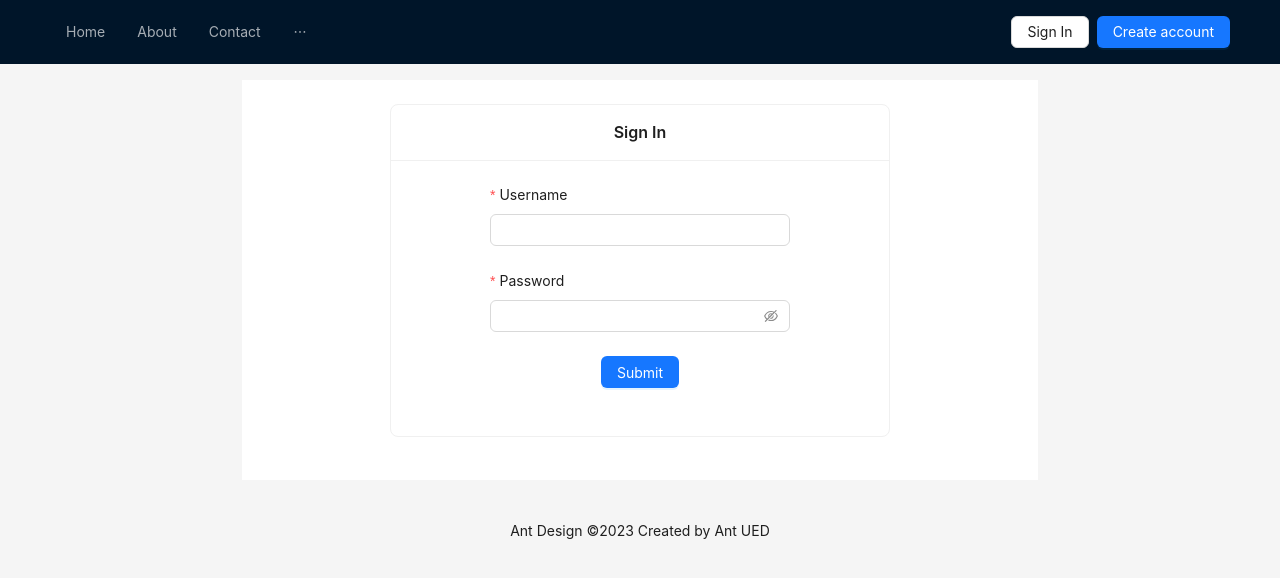
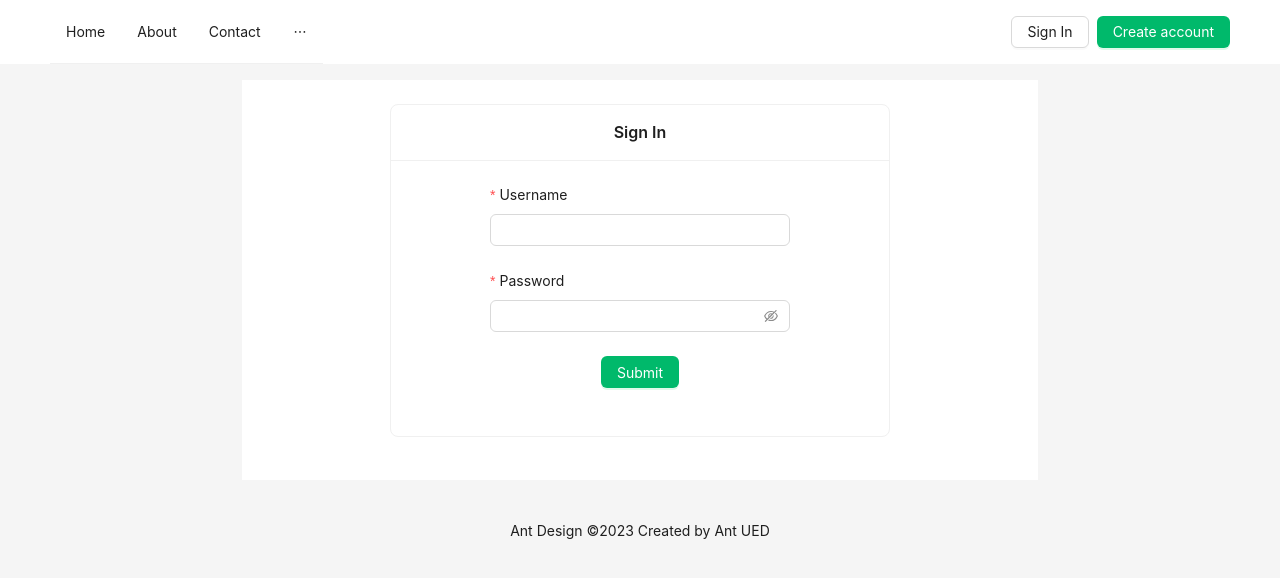
Before and after one commit to natsukashiiz/react-app-ts-101, a React (Vite) app: page /sign-in in a window 1280 px wide. Shown: the top 578 px of the page. Built offline with nearby package versions, Linux system fonts and the light colour scheme.

Commit message:
upd(app):don't use app component

```diff
--- a/src/app.tsx
+++ /dev/null
@@ -1,11 +0,0 @@
-import { RouterProvider } from "react-router-dom";
-import router from "./routers";
-import { App as Andt } from 'antd';
-
-export default function App() {
-    return (
-        <Andt>
-            <RouterProvider router={router} />
-        </Andt>
-    );
-}
--- a/src/components/MHeader.tsx
+++ b/src/components/MHeader.tsx
@@ -23,8 +23,8 @@ export default function MHeader() {
             label: 'Contact',
         },
         {
-            key: 'fetch',
-            label: 'Fetch',
+            key: 'fetch-infinity',
+            label: 'Fetch Infinity',
         },
     ];
 
@@ -47,9 +47,9 @@ export default function MHeader() {
             display: 'flex',
             alignItems: 'center',
             justifyContent: 'space-between',
+            backgroundColor: '#fff',
         }}>
             <Menu
-                theme="dark"
                 mode="horizontal"
                 items={menuItem}
                 selectedKeys={[current]}
--- /dev/null
+++ b/src/config/theme.ts
@@ -0,0 +1,10 @@
+import { ThemeConfig, theme } from "antd";
+
+const config: ThemeConfig = {
+  algorithm: theme.defaultAlgorithm,
+  token: {
+    colorPrimary: "#00b96b",
+  },
+};
+
+export default config;
--- a/src/main.tsx
+++ b/src/main.tsx
@@ -1,5 +1,15 @@
 import ReactDOM from 'react-dom/client';
 import './index.css';
-import App from './App';
+import { ConfigProvider } from 'antd';
+import theme from './config/theme';
+import { App } from 'antd';
+import { RouterProvider } from 'react-router-dom';
+import router from './routers';
 
-ReactDOM.createRoot(document.getElementById('root')!).render(<App />);
+ReactDOM.createRoot(document.getElementById('root')!).render(
+    <ConfigProvider theme={theme}>
+        <App>
+            <RouterProvider router={router} />
+        </App>
+    </ConfigProvider>
+);
--- a/src/pages/Fetch.tsx
+++ b/src/pages/FetchInfinity.tsx
@@ -3,7 +3,7 @@ import { useEffect, useState } from "react";
 import { useLocation, useNavigate, useSearchParams } from "react-router-dom";
 import MBlog from "../components/MBlog";
 
-export default function Fetch() {
+export default function FetchInfinity() {
 
     const navigate = useNavigate();
     const location = useLocation();
--- a/src/routers/index.tsx
+++ b/src/routers/index.tsx
@@ -7,7 +7,7 @@ import Admin from "../pages/admin/Admin";
 import User from "../pages/admin/User";
 import AdminLayout from "../layouts/AdminLayout";
 import SignIn from "../pages/SignIn";
-import Fetch from "../pages/Fetch";
+import FetchInfinity from "../pages/FetchInfinity";
 
 const router = createBrowserRouter([
     {
@@ -31,8 +31,8 @@ const router = createBrowserRouter([
                 element: <SignIn />,
             },
             {
-                path: "fetch",
-                element: <Fetch />,
+                path: "fetch-infinity",
+                element: <FetchInfinity />,
             },
         ]
     },
```
